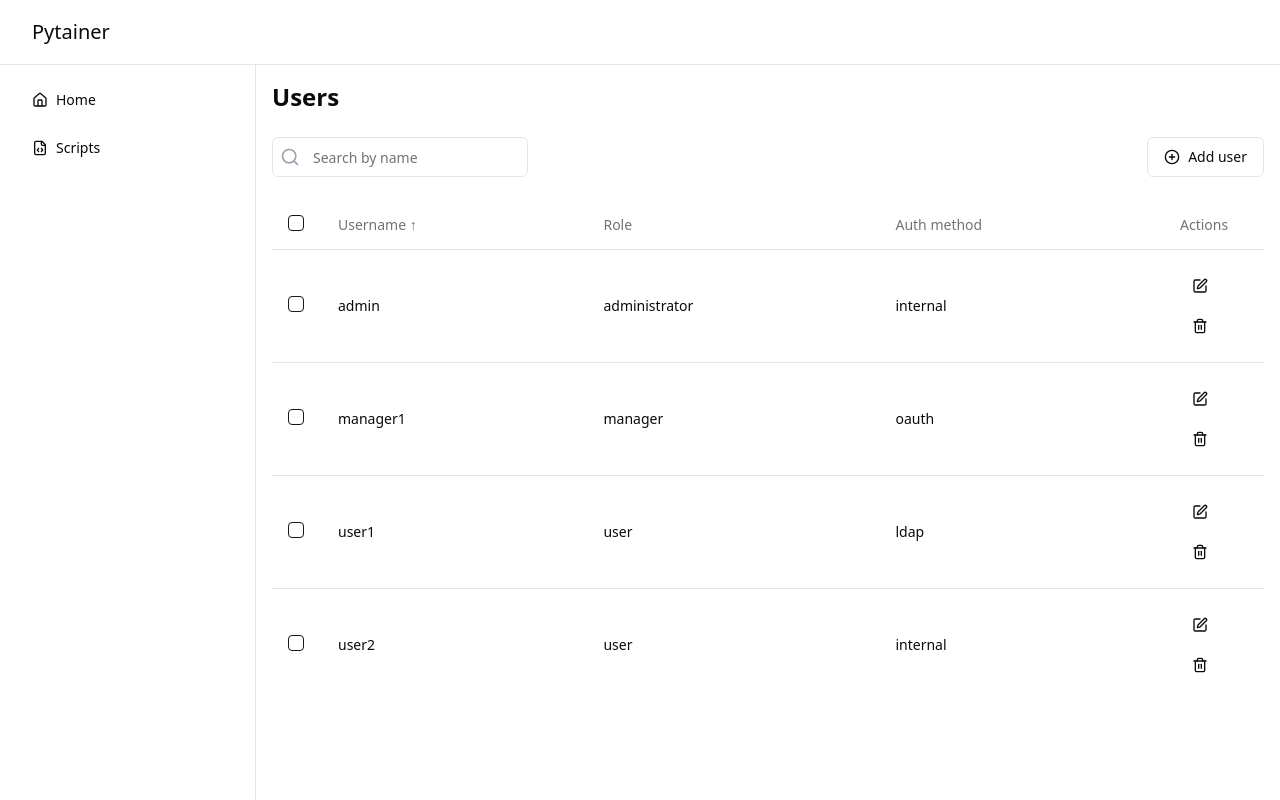
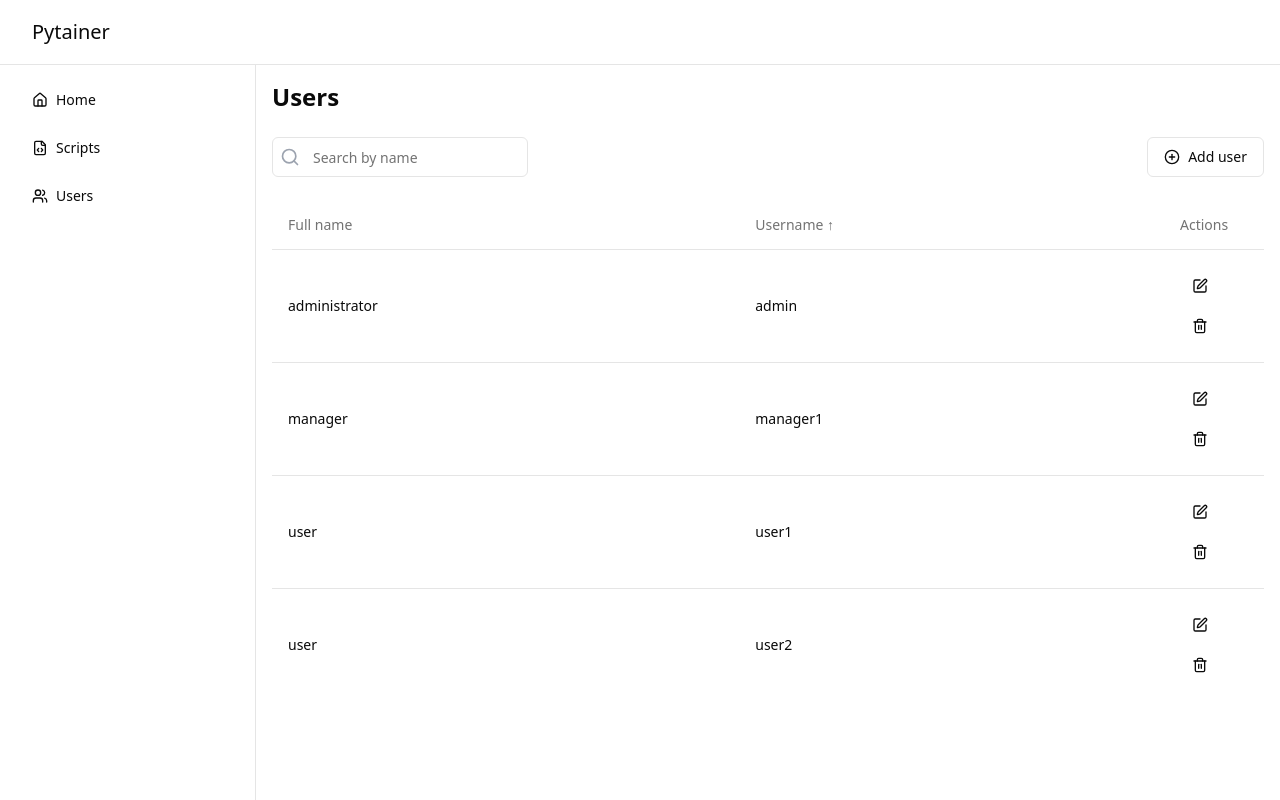
Before and after one commit to szymon90452/pytainer-react, a React (Vite) app: page /users in a window 1280 px wide. Built offline with nearby package versions, Linux system fonts and the light colour scheme.

Commit message:
Unlock Users Page

```diff
--- a/src/components/pages/UsersPage/UsersPage.tsx
+++ b/src/components/pages/UsersPage/UsersPage.tsx
@@ -11,7 +11,6 @@ import {
   TableHeader,
   TableRow,
 } from "@/components/ui/table";
-import { Checkbox } from "@/components/ui/checkbox";
 import {
   Dialog,
   DialogContent,
@@ -98,8 +97,12 @@ const UsersPage = () => {
         <Table>
           <TableHeader>
             <TableRow>
-              <TableHead className="w-[50px]">
-                <Checkbox />
+              <TableHead
+                className="cursor-pointer"
+                onClick={() => handleSort("fullName")}>
+                Full name{" "}
+                {sortColumn === "fullName" &&
+                  (sortDirection === "asc" ? "↑" : "↓")}
               </TableHead>
               <TableHead
                 className="cursor-pointer"
@@ -108,31 +111,14 @@ const UsersPage = () => {
                 {sortColumn === "username" &&
                   (sortDirection === "asc" ? "↑" : "↓")}
               </TableHead>
-              <TableHead
-                className="cursor-pointer"
-                onClick={() => handleSort("role")}>
-                Role{" "}
-                {sortColumn === "role" && (sortDirection === "asc" ? "↑" : "↓")}
-              </TableHead>
-              <TableHead
-                className="cursor-pointer"
-                onClick={() => handleSort("authMethod")}>
-                Auth method{" "}
-                {sortColumn === "authMethod" &&
-                  (sortDirection === "asc" ? "↑" : "↓")}
-              </TableHead>
               <TableHead className="w-[100px]">Actions</TableHead>
             </TableRow>
           </TableHeader>
           <TableBody>
             {filteredUsers.map((user) => (
               <TableRow key={user.id}>
-                <TableCell>
-                  <Checkbox />
-                </TableCell>
+                <TableCell>{user.role}</TableCell>
                 <TableCell>{user.username}</TableCell>
-                <TableCell>{user.role}</TableCell>
-                <TableCell>{user.authMethod}</TableCell>
                 <TableCell>
                   <Button variant="ghost" size="icon">
                     <Edit className="h-4 w-4" />
--- a/src/modules/Menu/Menu.tsx
+++ b/src/modules/Menu/Menu.tsx
@@ -1,7 +1,7 @@
 import { useNavigate } from "react-router-dom";
 
 import { Button } from "@/components/ui/button";
-import { FileCode, Home } from "lucide-react";
+import { FileCode, Home, Users } from "lucide-react";
 
 const Menu = ({ isSidebarOpen }: { isSidebarOpen: boolean }) => {
   const navigate = useNavigate();
@@ -26,13 +26,13 @@ const Menu = ({ isSidebarOpen }: { isSidebarOpen: boolean }) => {
           <FileCode className="mr-2 h-4 w-4" />
           Scripts
         </Button>
-        {/* <Button
+        <Button
           onClick={() => navigate("/users")}
           variant="ghost"
           className="w-full justify-start">
           <Users className="mr-2 h-4 w-4" />
           Users
-        </Button> */}
+        </Button>
       </nav>
     </aside>
   );
```
